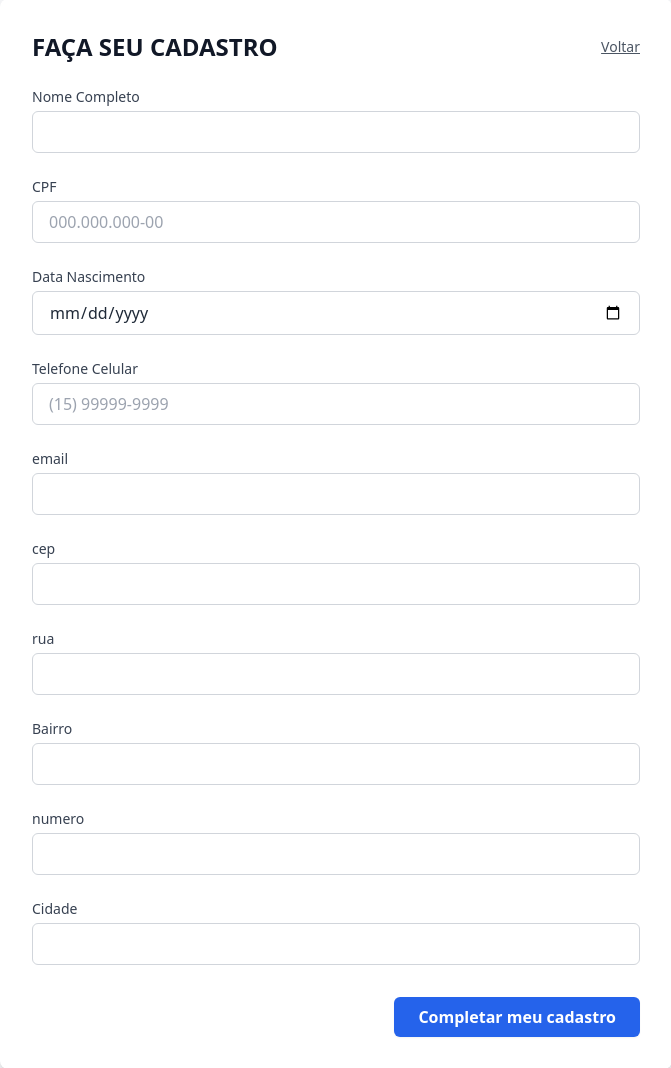
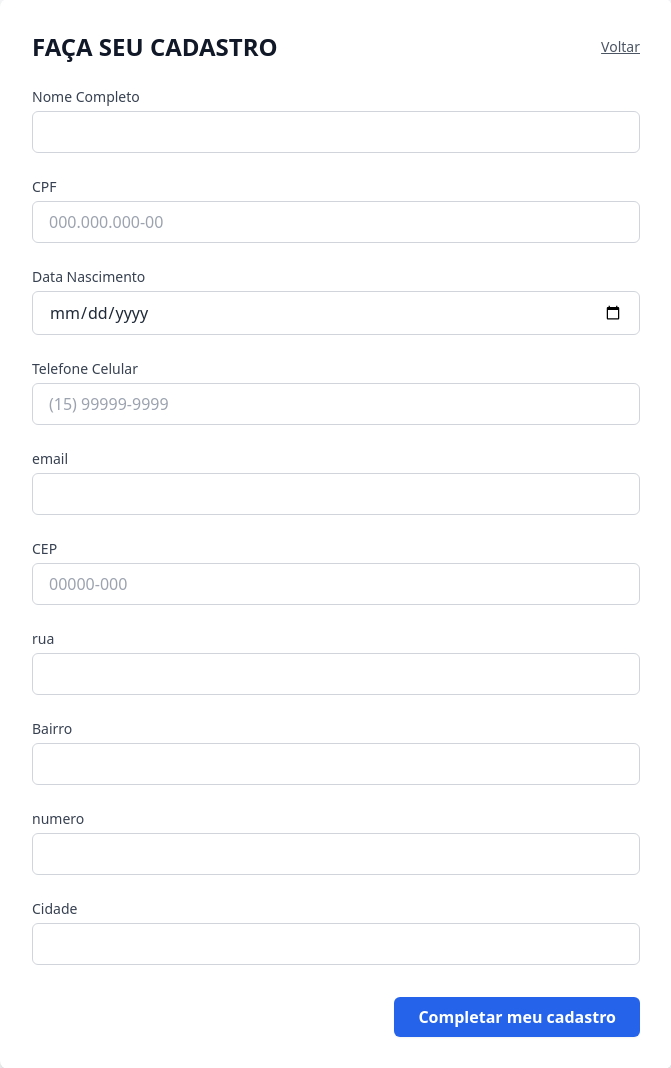
Before and after one commit to ViniciusFranca013/projeto_sazu, a Laravel app: page /cidadaos/create in a window 1280 px wide. Shown: the part 25-1093 px from the top of the page, without its empty margins (304-975 px from the left). Run offline with Laravel 12, Linux system fonts and the light colour scheme; parts of the project's set-up code (start-up, migrations or seed data) failed here and were passed over; some libraries are stand-ins or nearby versions.

Commit message:
Update create.blade.php

```diff
--- a/resources/views/cidadaos/create.blade.php
+++ b/resources/views/cidadaos/create.blade.php
@@ -69,11 +69,20 @@
                     class="w-full px-4 py-2 border border-gray-300 rounded-md focus:ring-blue-500 focus:border-blue-500 outline-none transition" maxlength="40">
             </div>
 
+
             <div>
-                <label class="block text-sm font-medium text-gray-700 mb-1">cep</label>
-                <input type="text" id="title" name="cep" value="{{ old('cep') }}" required
+                <label class="block text-sm font-medium text-gray-700 mb-1">CEP</label>
+
+                <input type="text"
+                    id="cep"
+                    name="cep"
+                    value="{{ old('cep') }}"
+                    placeholder="00000-000"
+                    maxlength="9"
+                    required
                     class="w-full px-4 py-2 border border-gray-300 rounded-md focus:ring-blue-500 focus:border-blue-500 outline-none transition">
             </div>
+
 
             <div>
                 <label class="block text-sm font-medium text-gray-700 mb-1">rua</label>
```
